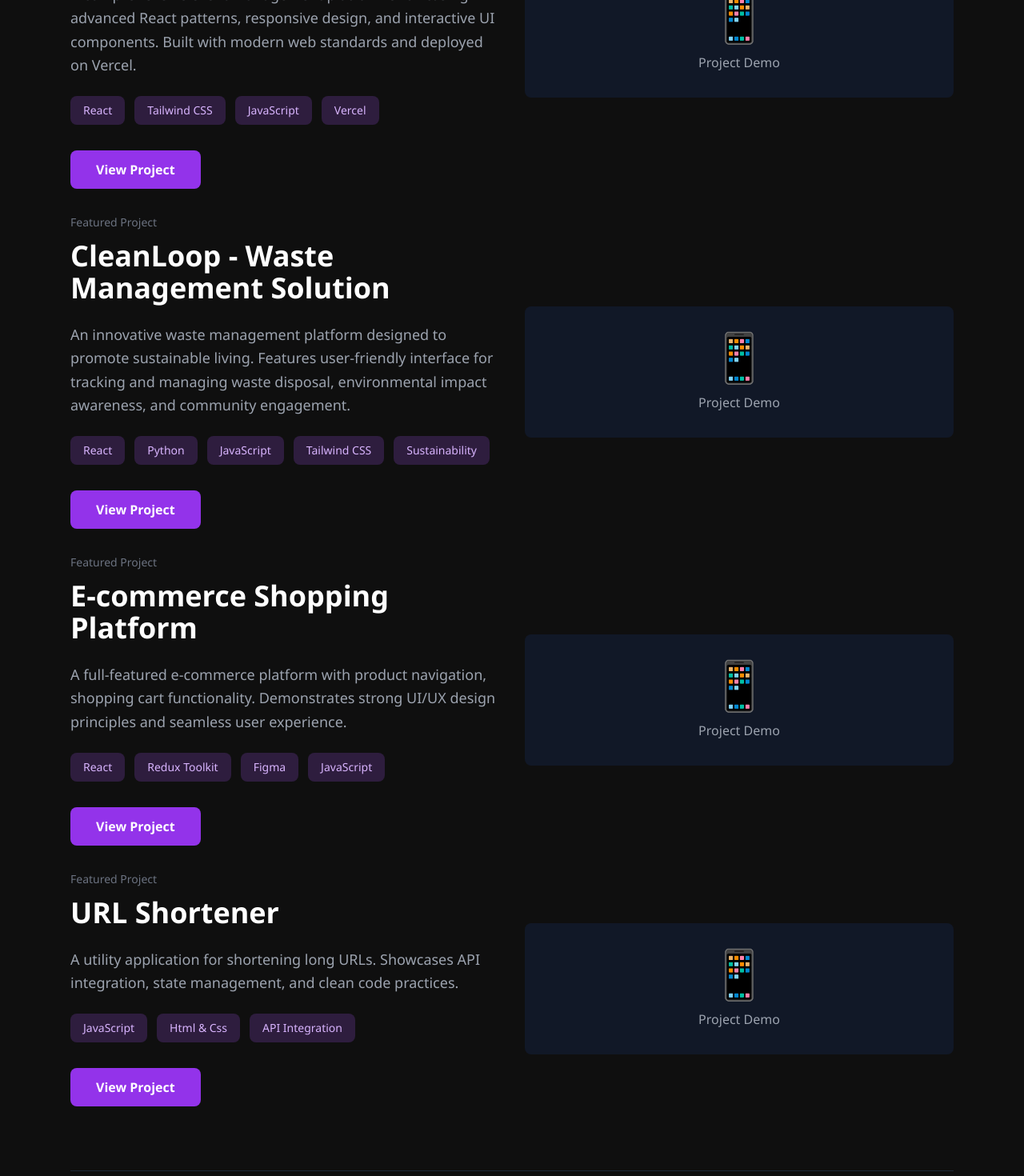
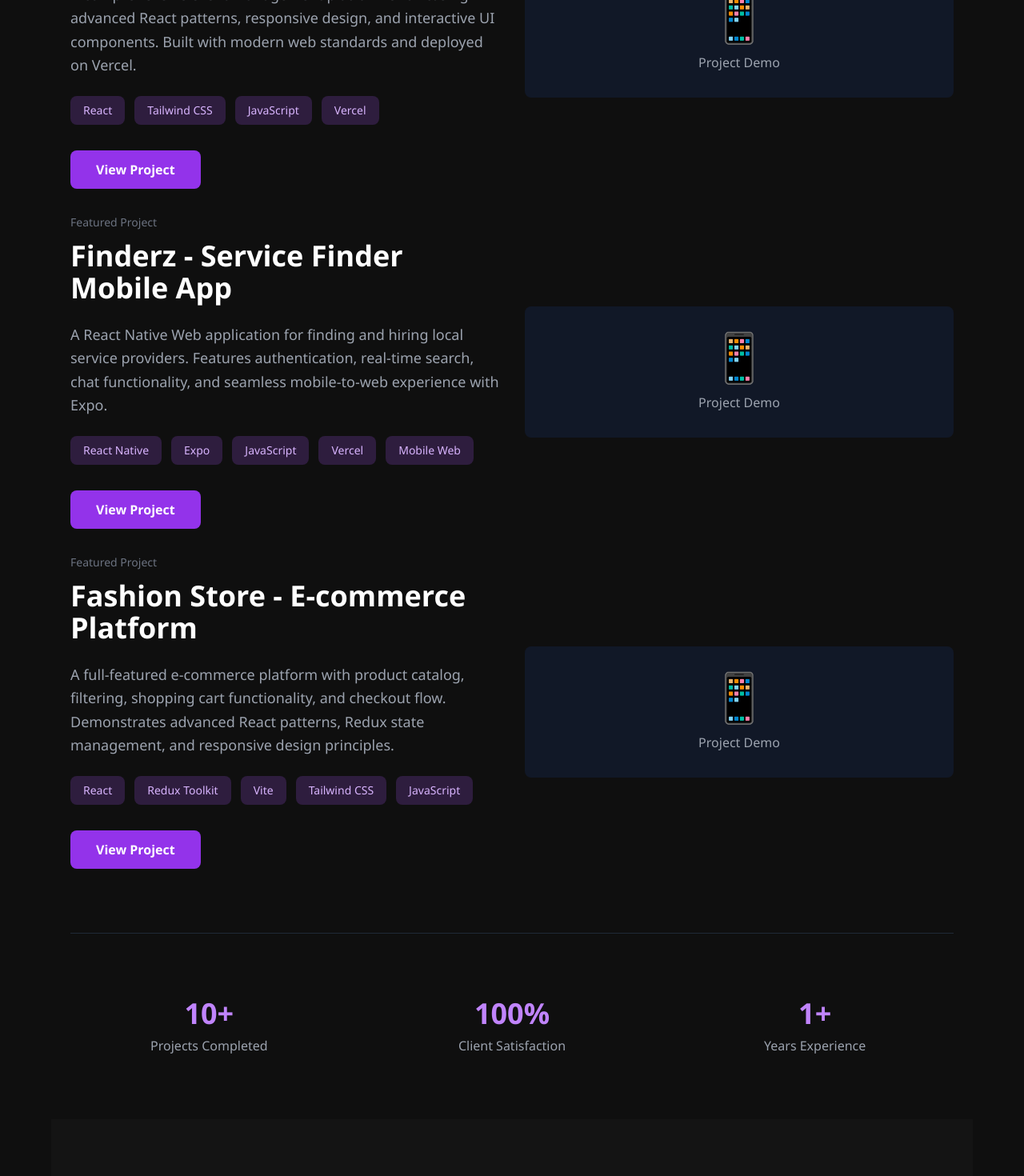
Before and after one commit to Dom-88T/dave-portfolio, a React (Vite) app: page / in a window 1280 px wide. Shown: the part 1749-3219 px from the top of the page at 80% size. Built offline with nearby package versions, Linux system fonts and the light colour scheme.

Commit message:
Add clothing-store and finderz live projects to portfolio

```diff
--- a/src/components/Work.jsx
+++ b/src/components/Work.jsx
@@ -12,28 +12,29 @@ const Work = () => {
     },
     {
       id: 2,
-      title: 'CleanLoop - Waste Management Solution',
+      title: 'Finderz - Service Finder Mobile App',
+      description: 'A React Native Web application for finding and hiring local service providers. Features authentication, real-time search, chat functionality, and seamless mobile-to-web experience with Expo.',
+      tech: ['React Native', 'Expo', 'JavaScript', 'Vercel', 'Mobile Web'],
+      link: 'https://finderz.vercel.app/',
+      featured: true
+    },
+    {
+      id: 3,
+      title: 'Fashion Store - E-commerce Platform',
+      description: 'A full-featured e-commerce platform with product catalog, filtering, shopping cart functionality, and checkout flow. Demonstrates advanced React patterns, Redux state management, and responsive design principles.',
+      tech: ['React', 'Redux Toolkit', 'Vite', 'Tailwind CSS', 'JavaScript'],
+      link: 'https://clothing-store-three-zeta.vercel.app/',
+      featured: true
+    },
+
+    {
+      id: 4,
+      title: 'CleanLoop - Waste Management App',
       description: 'An innovative waste management platform designed to promote sustainable living. Features user-friendly interface for tracking and managing waste disposal, environmental impact awareness, and community engagement.',
       tech: ['React', 'Python', 'JavaScript', 'Tailwind CSS', 'Sustainability'],
       link: '#',
       featured: false
-    },
-    {
-      id: 3,
-      title: 'E-commerce Shopping Platform',
-      description: 'A full-featured e-commerce platform with product navigation, shopping cart functionality. Demonstrates strong UI/UX design principles and seamless user experience.',
-      tech: ['React', 'Redux Toolkit', 'Figma', 'JavaScript'],
-      link: '#',
-      featured: false
-    },
-    {
-      id: 4,
-      title: 'URL Shortener',
-      description: 'A utility application for shortening long URLs. Showcases API integration, state management, and clean code practices.',
-      tech: ['JavaScript', 'Html & Css', 'API Integration'],
-      link: '#',
-      featured: false
-    },
+    }
   ]
 
   return (
@@ -41,7 +42,7 @@ const Work = () => {
       <h2 className="section-title">My Work</h2>
 
       <div className="space-y-8">
-        {projects.map((project) => (
+        {projects.filter(p => p.featured).map((project) => (
           <div key={project.id} className="grid md:grid-cols-2 gap-8 items-center">
             <div>
               <p className="text-gray-500 text-sm mb-3">Featured Project</p>
```
